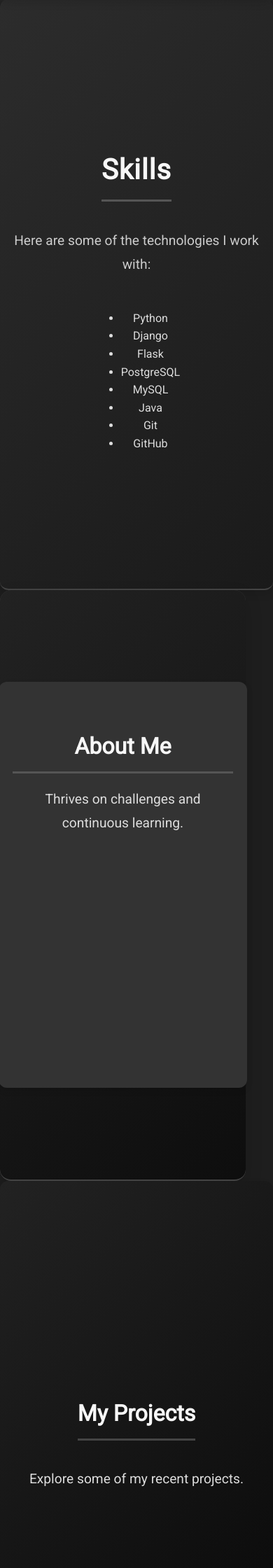
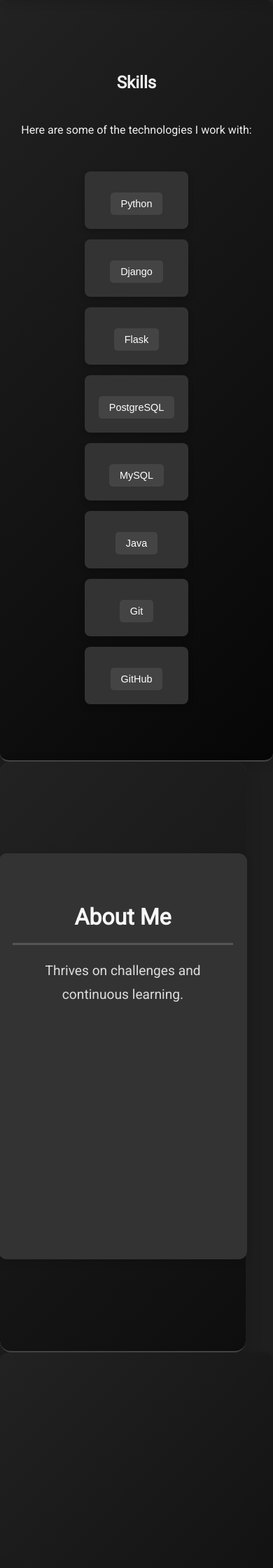
Before and after one commit to Guilherme-jpg-max/portfolio_flask, a Flask app: page /skills in a window 390 px wide. Shown: the part 845-3085 px from the top of the page at 70% size. Run offline with Flask 3, Linux system fonts and the light colour scheme.

Commit message:
Atualização na estilização do formuláro de contato, melhoria na resposividade do site, criação de mais um arquivo js para o arquivo habilidades em skills

```diff
--- a/app/static/css/projects.css
+++ b/app/static/css/projects.css
@@ -1,37 +1,21 @@
-#projects h2 {
-  font-size: 2.5rem;
-  margin-bottom: 20px;
-  text-align: center;
-  border-bottom: 3px solid #444;
-  padding-bottom: 10px;
-  color: #f7f7f7;
-}
-
-#projects p {
-  font-size: 1.2rem;
-  text-align: center;
-  color: #ddd;
-  margin-bottom: 40px;
-}
-
 .projects-container {
   display: flex;
-  justify-content: space-between;
+  justify-content: center;
   gap: 20px;
   flex-wrap: wrap;
-  margin: 40px 0;
 }
 
 .project {
-  background-color: #444;
+  background: linear-gradient(135deg, rgba(44, 44, 44, 1), rgba(26, 26, 26, 1));
   color: #ddd;
   padding: 20px;
-  border-radius: 8px;
-  width: 30%;
+  border-radius: 10px;
+  flex: 1 1 calc(33.33% - 40px); /* Cada item ocupa cerca de 1/3 da largura com margem */
+  max-width: 300px; /* Define um limite máximo de tamanho */
+  min-width: 250px; /* Define um limite mínimo de tamanho */
   text-align: center;
-  transition: transform 0.3s ease, box-shadow 0.3s ease;
-  box-shadow: 0 4px 8px rgba(0, 0, 0, 0.2);
-  background: linear-gradient(135deg, rgba(44, 44, 44, 1), rgba(26, 26, 26, 1));
+  transition: transform 0.3s ease, box-shadow 0.3s ease, background-color 0.3s ease;
+  box-shadow: 0 4px 8px rgba(0, 0, 0, 0.3);
 }
 
 .project:hover {
@@ -40,12 +24,51 @@
   background: linear-gradient(135deg, rgba(26, 26, 26, 1), rgba(44, 44, 44, 1));
 }
 
+.project h3 {
+  font-size: 1.5rem;
+  margin-bottom: 15px;
+  color: #f7f7f7;
+  text-transform: capitalize;
+}
+
+.project p {
+  font-size: 1rem;
+  margin-bottom: 20px;
+  color: #bbb;
+}
+
+.project footer {
+  margin-top: 15px;
+}
+
+.project .btn {
+  display: inline-block;
+  font-size: 1rem;
+  color: #fff;
+  text-decoration: none;
+  padding: 10px 20px;
+  border-radius: 5px;
+  background: linear-gradient(135deg, #c0c0c0, #1e1e1e); /* Gradiente prata para preto */
+  transition: background 0.3s ease, transform 0.3s ease, color 0.3s ease;
+  box-shadow: 0 2px 5px rgba(0, 0, 0, 0.3);
+}
+
+.project .btn:hover {
+  background: linear-gradient(135deg, #d8d8d8, #292929); /* Gradiente mais claro ao passar o mouse */
+  transform: scale(1.05);
+  color: #f0f0f0; /* Cor do texto no hover */
+  box-shadow: 0 4px 8px rgba(0, 0, 0, 0.5);
+}
+
+
 @media (max-width: 768px) {
   .project {
-      width: 100%;
-  }
-
-  #projects h2 {
-      font-size: 2rem;
+    flex: 1 1 calc(50% - 20px); /* Ocupa metade da largura em telas menores */
   }
 }
+
+@media (max-width: 480px) {
+  .project {
+    flex: 1 1 100%; /* Ocupa 100% da largura em telas muito pequenas */
+  }
+}
--- a/app/static/css/skills_me.css
+++ b/app/static/css/skills_me.css
@@ -1,53 +1,24 @@
-/* Seção Skills */
-#skills {
-  background-color: #444;
-  color: #ddd;
-  padding: 40px 20px;
-  margin: 0;
-  min-height: 100vh;
-  width: 100%;
-  display: flex;
-  flex-direction: column;
-  justify-content: center;
-  text-align: center;
-  background: linear-gradient(135deg, rgba(44, 44, 44, 1), rgba(26, 26, 26, 1)); /* Gradiente sutil no fundo */
-  box-sizing: border-box;
+/* Container com Grid para 4 colunas */
+.skills-container {
+  display: grid;
+  grid-template-columns: repeat(4, 1fr); /* 4 colunas fixas */
+  gap: 20px; /* Espaçamento entre os itens */
+  margin-top: 30px;
+  padding: 0 10px; /* Ajuste de espaçamento interno */
 }
 
-/* Estilo do título da seção */
-#skills h2 {
-  font-size: 3rem;
-  color: #f7f7f7;
-  margin-bottom: 20px;
-  padding-bottom: 10px;
-  border-bottom: 3px solid #555;
-  letter-spacing: 1px;
-}
-
-#skills p {
-  font-size: 1.2rem;
-  color: #ccc;
-  margin-bottom: 30px;
-  line-height: 1.8;
-}
-
-.skills-container {
-  display: flex;
-  justify-content: center;
-  flex-wrap: wrap;
-  gap: 30px;
-  margin-top: 30px;
-}
-
+/* Estilo de cada habilidade */
 .skill {
   background-color: #333;
   color: #ddd;
   padding: 20px;
   border-radius: 8px;
-  width: 200px;
   text-align: center;
   box-shadow: 0 4px 8px rgba(0, 0, 0, 0.2);
   transition: transform 0.3s ease, box-shadow 0.3s ease;
+  display: flex;
+  flex-direction: column;
+  align-items: center; /* Centraliza o conteúdo */
 }
 
 .skill:hover {
@@ -56,18 +27,65 @@
   background-color: #555;
 }
 
-@media (max-width: 768px) {
-  #skills h2 {
-      font-size: 2.5rem;
+/* Botões mais compactos */
+.skill button {
+  background-color: #444;
+  color: #fff;
+  border: none;
+  padding: 8px 15px; /* Botões menores */
+  border-radius: 5px;
+  cursor: pointer;
+  transition: background-color 0.3s ease, transform 0.3s ease;
+  font-size: 0.9rem; /* Texto do botão mais compacto */
+  margin-top: 10px;
+}
+
+.skill button:hover {
+  background-color: #555;
+  transform: translateY(-2px);
+}
+
+/* Descrição da habilidade */
+.skill-description {
+  display: none;
+  margin-top: 10px;
+  font-size: 0.9rem;
+  color: #ddd;
+  text-align: center; /* Centraliza o texto da descrição */
+}
+
+.skill-description.active {
+  display: block;
+  animation: fadeIn 0.3s ease-in-out;
+}
+
+@keyframes fadeIn {
+  from {
+    opacity: 0;
+    transform: translateY(-10px);
   }
-
-  .skills-container {
-      gap: 20px;
-  }
-
-  .skill {
-      width: 100%;
-      max-width: 300px;
-      margin: 0 auto;
+  to {
+    opacity: 1;
+    transform: translateY(0);
   }
 }
+
+/* Responsividade */
+@media (max-width: 992px) {
+  .skills-container {
+    grid-template-columns: repeat(3, 1fr); /* 3 colunas para telas médias */
+  }
+}
+
+@media (max-width: 768px) {
+  .skills-container {
+    grid-template-columns: repeat(2, 1fr); /* 2 colunas para telas pequenas */
+    gap: 15px;
+  }
+}
+
+@media (max-width: 480px) {
+  .skills-container {
+    grid-template-columns: 1fr; /* 1 coluna para telas muito pequenas */
+  }
+}
--- /dev/null
+++ b/app/static/js/skills.js
@@ -0,0 +1,4 @@
+function toggleSkill(skillId) {
+    const skillDescription = document.getElementById(skillId);
+    skillDescription.classList.toggle('active');
+}
--- a/app/templates/index.html
+++ b/app/templates/index.html
@@ -35,7 +35,6 @@
                 </ul>
             </nav>
 
-            <!-- Ícones de redes sociais -->
             <div class="social-links">
                 <a href="https://github.com/Guilherme-jpg-max" target="_blank">
                     <i class="fab fa-github"></i>
@@ -71,17 +70,58 @@
         <section id="skills">
             <h2>Skills</h2>
             <p>Here are some of the technologies I work with:</p>
-            <ul>
-                <li>Python</li>
-                <li>Django</li>
-                <li>Flask</li>
-                <li>PostgreSQL</li>
-                <li>MySQL</li>
-                <li>Java</li>
-                <li>Git</li>
-                <li>GitHub</li>
-            </ul>
+            <div class="skills-container">
+                <div class="skill">
+                    <button onclick="toggleSkill('python')">Python</button>
+                    <p id="python" class="skill-description">
+                        Habilidades: POO, estrutura de dados, Django, Flask
+                    </p>
+                </div>
+                <div class="skill">
+                    <button onclick="toggleSkill('django')">Django</button>
+                    <p id="django" class="skill-description">
+                        Habilidades: Criação de APIs, autenticação, templates
+                    </p>
+                </div>
+                <div class="skill">
+                    <button onclick="toggleSkill('flask')">Flask</button>
+                    <p id="flask" class="skill-description">
+                        Habilidades: Desenvolvimento web leve, APIs RESTful
+                    </p>
+                </div>
+                <div class="skill">
+                    <button onclick="toggleSkill('postgresql')">PostgreSQL</button>
+                    <p id="postgresql" class="skill-description">
+                        Habilidades: Modelagem de banco de dados, queries SQL avançadas
+                    </p>
+                </div>
+                <div class="skill">
+                    <button onclick="toggleSkill('mysql')">MySQL</button>
+                    <p id="mysql" class="skill-description">
+                        Habilidades: Design de banco de dados, otimização de consultas
+                    </p>
+                </div>
+                <div class="skill">
+                    <button onclick="toggleSkill('java')">Java</button>
+                    <p id="java" class="skill-description">
+                        Habilidades: Desenvolvimento orientado a objetos, estruturas de dados
+                    </p>
+                </div>
+                <div class="skill">
+                    <button onclick="toggleSkill('git')">Git</button>
+                    <p id="git" class="skill-description">
+                        Habilidades: Controle de versão, branch management
+                    </p>
+                </div>
+                <div class="skill">
+                    <button onclick="toggleSkill('github')">GitHub</button>
+                    <p id="github" class="skill-description">
+                        Habilidades: Hospedagem de código, gerenciamento de projetos
+                    </p>
+                </div>
+            </div>
         </section>
+
 
         <section id="about">
             <div class="container">
@@ -139,5 +179,7 @@
     </footer>
 
     <script src="{{ url_for('static', filename='js/flash_messages.js') }}"></script>
+    <script src="{{ url_for('static', filename='js/skills.js') }}"></script>
+
 </body>
 </html>
```
Also changed, not shown: app/static/css/contact.css (+35 -18 lines).
